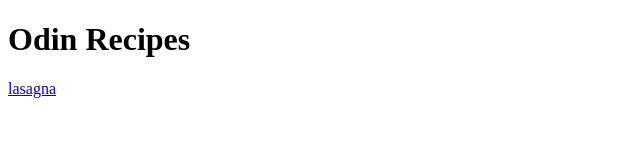
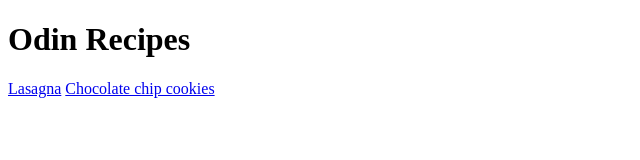
Before and after one commit to Totopia69/odin-recipes, a plain HTML site: page index.html in a window 1280 px wide. Shown: the whole page, without its empty margins (0-640 px from the left). Drawn offline with Linux system fonts and the light colour scheme.

Commit message:
saving index

```diff
--- a/index.html
+++ b/index.html
@@ -6,8 +6,8 @@
 </head>
 <body>
     <h1>Odin Recipes</h1>
-    <a href="recipes/lasagna.html">lasagna</a>
-
+    <a href="recipes/lasagna.html">Lasagna</a>
+    <a href="recipes/cookies.html">Chocolate chip cookies</a>
 </body>
 
 </html>
```
